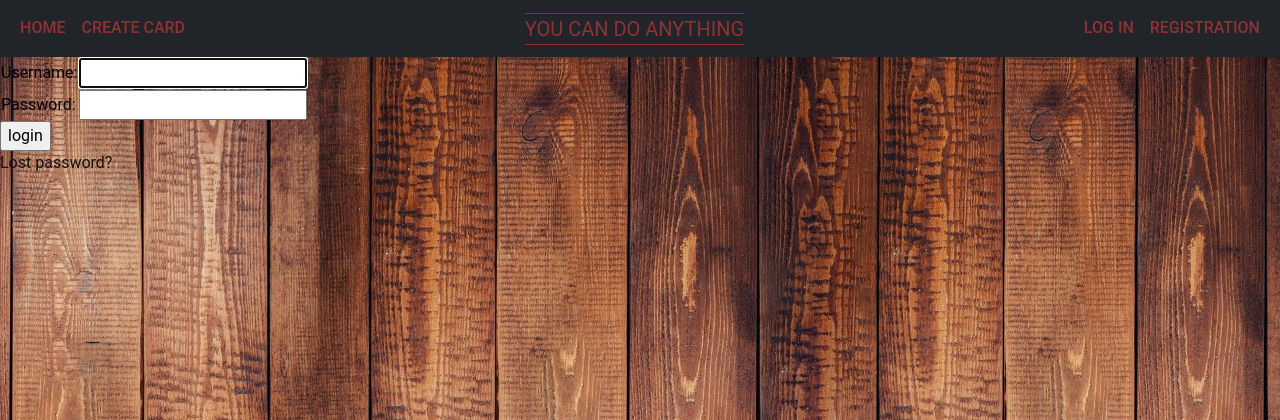
After one commit to Omportal/ToDoKanban, a Django app: page /accounts/login/ in a window 1280 px wide. The commit adds this page. Shown: the top 420 px of the page. Run offline with Django 4.2, Linux system fonts and the light colour scheme; some libraries are stand-ins or nearby versions.

Commit message:
add login and logout

```diff
--- a/ToDoCan/urls.py
+++ b/ToDoCan/urls.py
@@ -16,8 +16,12 @@ Including another URLconf
 from django.contrib import admin
 from django.urls import path, include
 
-
 urlpatterns = [
     path('admin/', admin.site.urls),
     path('', include('mainapp.urls'))
 ]
+
+# Add Django site authentication urls
+urlpatterns += [
+    path('accounts/', include('django.contrib.auth.urls')),
+]
--- a/mainapp/models.py
+++ b/mainapp/models.py
@@ -1,12 +1,16 @@
 from django.db import models
+from django.contrib.auth.models import User
 
 
 class Task(models.Model):
+    user = models.ForeignKey(User, on_delete=models.CASCADE,blank=True)
     title = models.CharField(max_length=200)
     task = models.TextField()
     progress = models.TextChoices('progress', 'Need_to_do In_progress Finish')
     progress_choice = models.CharField(blank=True, choices=progress.choices, max_length=15, default='Need_to_do')
     updated_at = models.DateTimeField('Дата обновления', auto_now=True)
+    # due_date = models.DateField(default=timezone.now().date())  # до какой даты нужно было сделать дело
+
 
     def __str__(self):
         return self.task
--- a/mainapp/static/css/style.css
+++ b/mainapp/static/css/style.css
@@ -140,6 +140,7 @@ a:hover {
     font-size: 22px;
     height: 60px;
     padding-top: 5px;
+    padding-left: 5px;
     height:180px;
     border-radius: 10px;
     overflow: hidden;
--- a/mainapp/templates/mainapp/base.html
+++ b/mainapp/templates/mainapp/base.html
@@ -8,9 +8,11 @@
     <script src="https://kit.fontawesome.com/673561c40e.js" crossorigin="anonymous"></script>
     <link rel="stylesheet" type="text/css" href="{% static 'css/style.css' %}">
 </head>
+
  <body>
   {% include "mainapp/navbar.html" %}
   {% block content %}
+
   {% endblock %}
  </body>
 </html>
--- a/mainapp/templates/mainapp/navbar.html
+++ b/mainapp/templates/mainapp/navbar.html
@@ -15,17 +15,25 @@
                     </ul>
                       <ul class="navbar-nav ms-auto mb-2 mb-lg-0 top-menu">
                               <li class="nav-slogan">
-                                  <div class="slogan-text">You Can Do Anything</div>
+                                  <div class="slogan-text">You Can Do Anything {{ user.get_username }}</div>
                               </li>
                       </ul>
 
               <ul class="navbar-nav ms-auto mb-2 mb-lg-0 top-menu">
+                  {% if user.is_authenticated %}
+<!--                  <li class="nav-slogan">{{ user.get_username }}</li>-->
                       <li class="nav-item">
-                          <a class="nav-link active" aria-current="page" href="#">Log In</a>
+                          <a class="nav-link active" aria-current="page" href="{% url 'logout'%}?next={{request.path}}">Logout</a>
                       </li>
+                  {% else %}
+                      <li class="nav-item">
+                              <a class="nav-link active" aria-current="page" href="{% url 'login'%}?next={{request.path}}">Log in</a>
+                          </li>
                       <li class="nav-item">
                           <a class="nav-link active" aria-current="page" href="#">Registration</a>
+
                       </li>
+                  {% endif %}
               </ul>
         </div>
     </div>
--- /dev/null
+++ b/templates/registration/login.html
@@ -0,0 +1,40 @@
+{% extends "mainapp/base.html" %}
+
+{% block content %}
+
+{% if form.errors %}
+  <p>Your username and password didn't match. Please try again.</p>
+{% endif %}
+
+{% if next %}
+  {% if user.is_authenticated %}
+    <p>Your account doesn't have access to this page. To proceed,
+    please login with an account that has access.</p>
+  {% else %}
+    <p>Please login to see this page.</p>
+  {% endif %}
+{% endif %}
+
+<form method="post" action="{% url 'login' %}">
+{% csrf_token %}
+<table>
+
+<tr>
+  <td>{{ form.username.label_tag }}</td>
+  <td>{{ form.username }}</td>
+</tr>
+
+<tr>
+  <td>{{ form.password.label_tag }}</td>
+  <td>{{ form.password }}</td>
+</tr>
+</table>
+
+<input type="submit" value="login" />
+
+</form>
+
+{# Assumes you setup the password_reset view in your URLconf #}
+<p><a href="{% url 'password_reset' %}">Lost password?</a></p>
+
+{% endblock %}
```
Also changed, not shown: ToDoCan/settings.py (+4 -3 lines), mainapp/templates/mainapp/index.html (+7 -2 lines), mainapp/views.py (+10 -4 lines), templates/registration/logged_out.html (added, +7 -0 lines), templates/registration/registration.html (added, +40 -0 lines), mainapp/migrations/0001_initial.py, mainapp/migrations/0002_alter_task_updated_at.py (deleted), mainapp/migrations/0002_alter_task_user.py (added).
